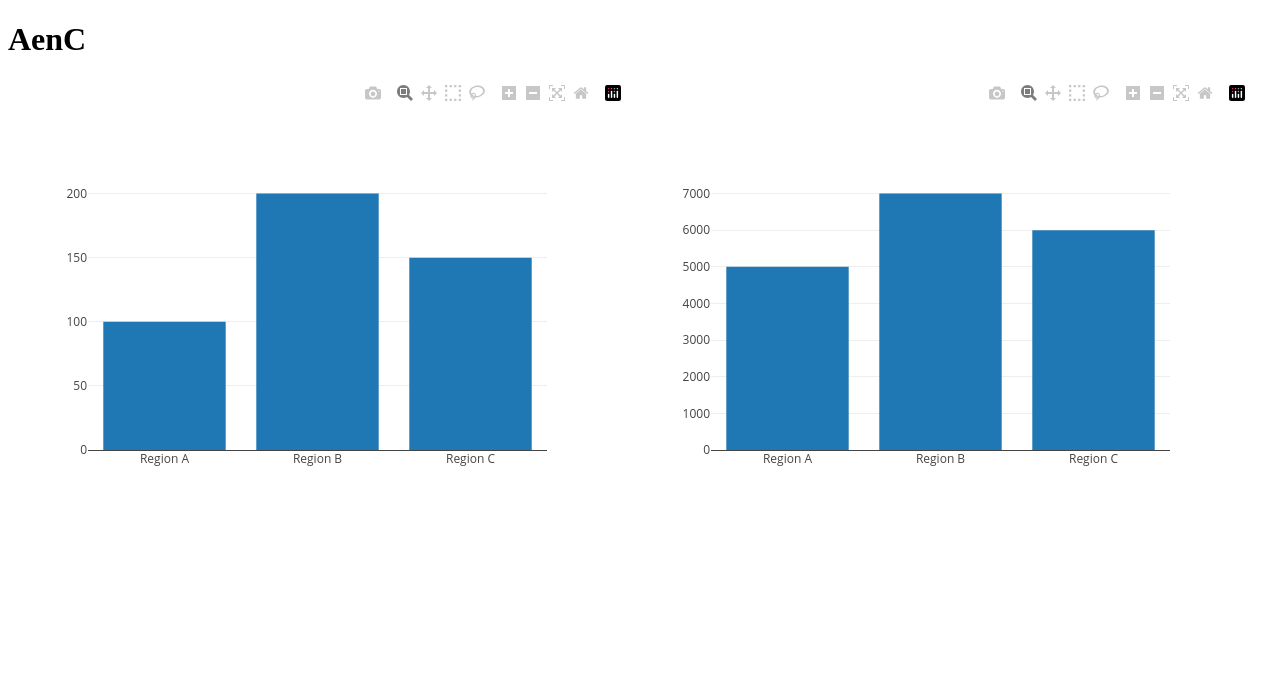
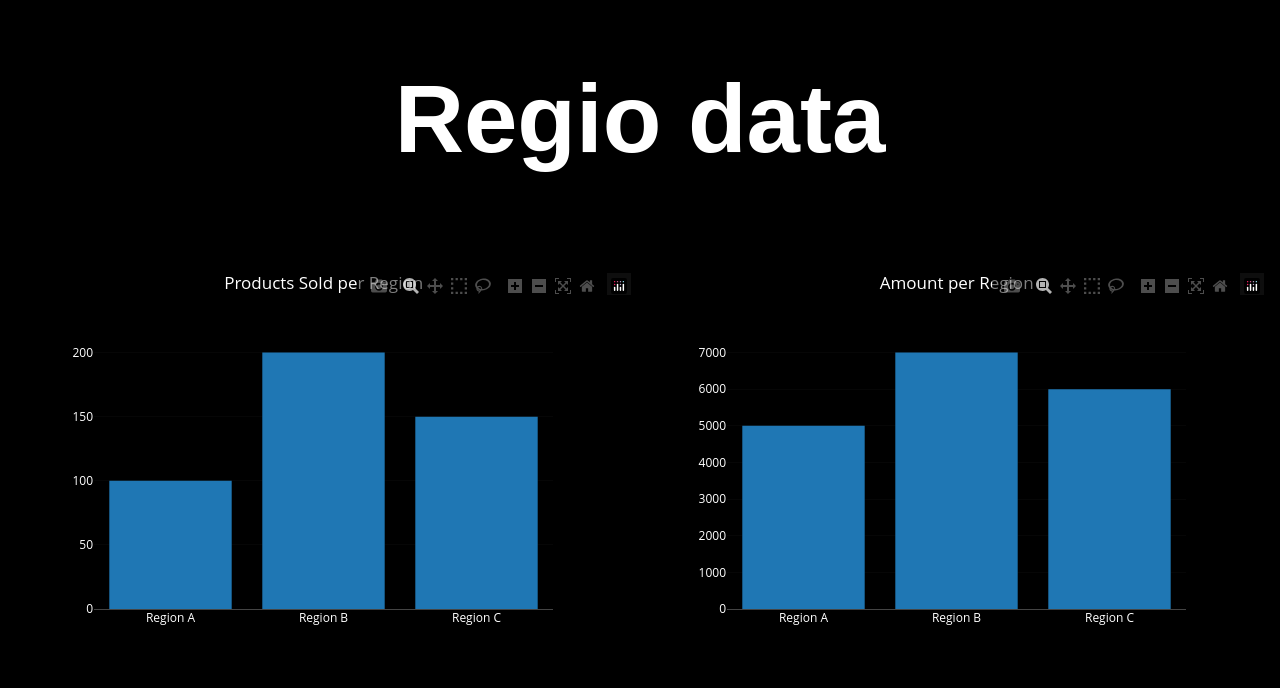
Before and after one commit to MrGafaji/DedsProject, a Django app: page /1/vote/ in a window 1280 px wide. Shown: the top 688 px of the page. Run offline with Django 4.2, Linux system fonts and the light colour scheme; data comes from the database, SQL or seed files in the repository; some libraries are stand-ins or nearby versions.

Commit message:
css voor datagrafieken gemaakt

```diff
--- a/mysite/polls/templates/polls/detailRegio.html
+++ b/mysite/polls/templates/polls/detailRegio.html
@@ -1,12 +1,16 @@
 <!DOCTYPE html>
 <html>
+{% load static %}
+<link rel="stylesheet" href="{% static 'polls/style.css' %}">
+
 <head>
-    <title>AenC</title>
+    <title>Regio data</title>
     <script src="https://cdn.plot.ly/plotly-latest.min.js"></script>
 </head>
+
 <body>
     <div>
-        <h1>AenC</h1>
+        <h1>Regio data</h1>
         <div class="row">
             <div class="six columns" style="display: inline-block; width: 49%;">
                 <div id="sales-bar-chart2"></div>
@@ -32,14 +36,54 @@
             y: sales_per_region['total_product_sales'],
             type: 'bar',
             title: 'Products Sold per Region'
-        }]);
+        }], {
+            title: {
+                text: 'Products Sold per Region',
+                font: {
+                    color: '#ffffff' // Set the title color to white
+                }
+            },
+            plot_bgcolor: '#000000', // Set the plot background color to black
+            paper_bgcolor: '#000000', // Set the paper background color to black
+            yaxis: {
+                tickfont: {
+                    color: '#ffffff' // Set the font color of the y-axis tick labels to white
+                }
+            },
+            xaxis: {
+                tickfont: {
+                    color: '#ffffff' // Set the font color of the x-axis tick labels to white
+                }
+            }
+        });
 
         Plotly.newPlot('sales-bar-chart', [{
             x: amount_per_region['region'],
             y: amount_per_region['total_sales_amount'],
             type: 'bar',
-            title: 'Amount per Region'
-        }]);
+            title: 'Amount per Region',
+        }], {
+            title: {
+                text: 'Amount per Region',
+                font: {
+                    color: '#ffffff' // Set the title color to white
+                }
+            },
+            plot_bgcolor: '#000000', // Set the plot background color to black
+            paper_bgcolor: '#000000', // Set the paper background color to black
+            yaxis: {
+                tickfont: {
+                    color: '#ffffff' // Set the font color of the y-axis tick labels to white
+                }
+            },
+            xaxis: {
+                tickfont: {
+                    color: '#ffffff' // Set the font color of the x-axis tick labels to white
+                }
+            }
+        });
+
     </script>
 </body>
+
 </html>
```
